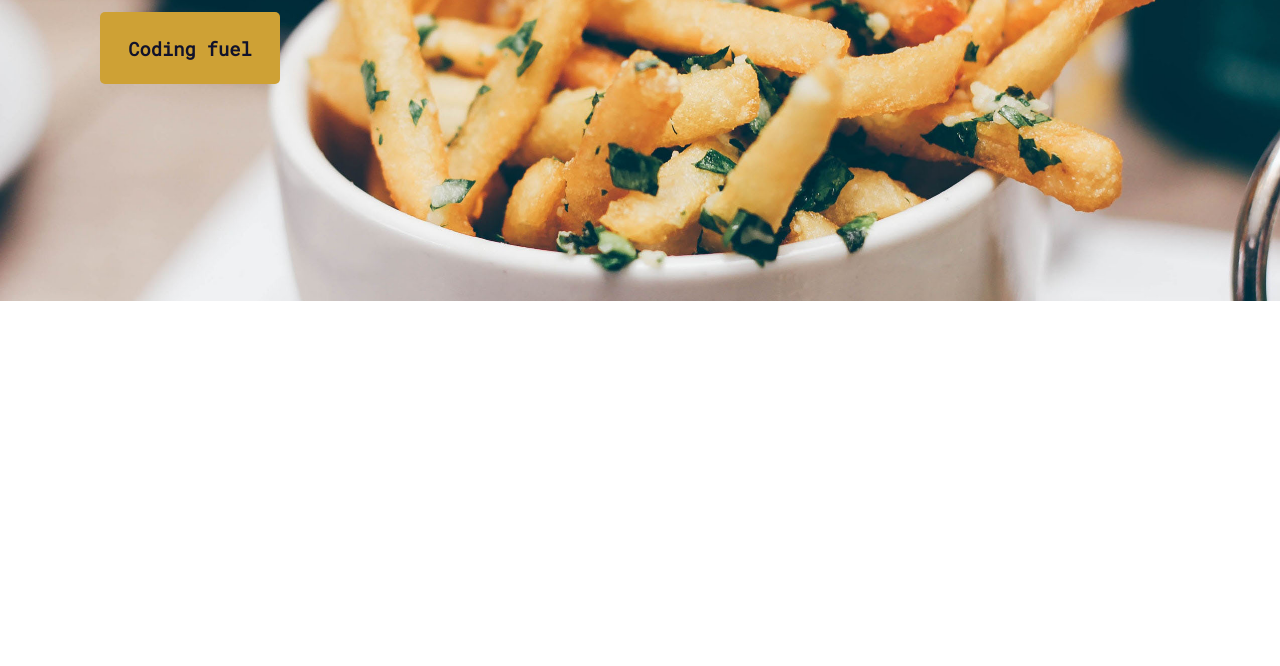
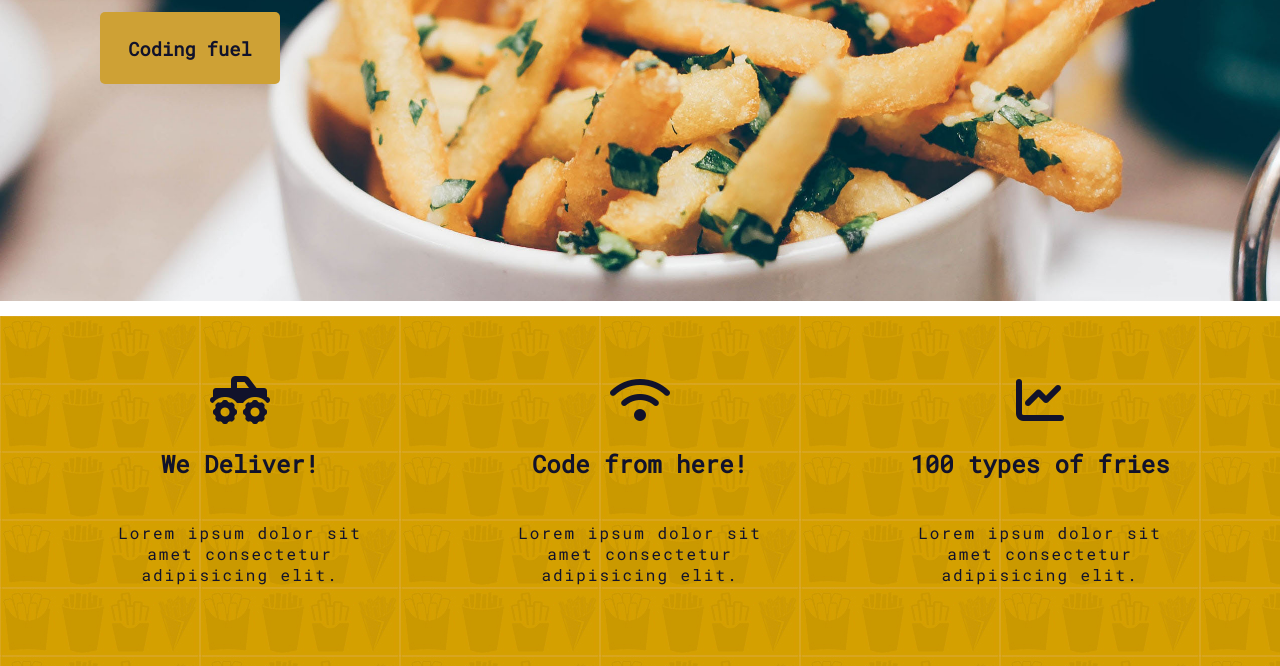
Before and after one commit to rpliszka1987/htmlPracticeSite, a plain HTML site: page index.html in a window 1280 px wide. Shown: the part 509-1175 px from the top of the page. Before the commit the page ends 810 px from the top, so only its background shows below. Drawn offline with Linux system fonts and the light colour scheme.

Commit message:
Added and finished the features area of home page

```diff
--- a/index.html
+++ b/index.html
@@ -94,5 +94,35 @@
         <h3>Coding fuel</h3>
       </div>
     </div>
+    <!-- End of Hero / Parallox Area -->
+
+    <!-- Features Area -->
+    <div class="features-area">
+      <div class="columns-area">
+        <div class="column">
+          <i class="fas fa-truck-monster"></i>
+
+          <p>We Deliver!</p>
+
+          <p>Lorem ipsum dolor sit amet consectetur adipisicing elit.</p>
+        </div>
+
+        <div class="column">
+          <i class="fas fa-wifi"></i>
+
+          <p>Code from here!</p>
+
+          <p>Lorem ipsum dolor sit amet consectetur adipisicing elit.</p>
+        </div>
+
+        <div class="column">
+          <i class="fas fa-chart-line"></i>
+
+          <p>100 types of fries</p>
+
+          <p>Lorem ipsum dolor sit amet consectetur adipisicing elit.</p>
+        </div>
+      </div>
+    </div>
   </body>
 </html>
--- a/styles/homepage.css
+++ b/styles/homepage.css
@@ -1,5 +1,6 @@
 /* Home Page Styles */
 
+/* Hero Wrapper Par */
 .hero-wrapper {
     height: 300px;
     background-image: url(../images/backgrounds/fries-hero-bg.jpg);
@@ -28,3 +29,54 @@
     border-radius: 5px;
     margin-top: 15px;
 }
+
+/* Features Area */
+
+.features-area {
+    height: 350px;
+    background-image: url(../images/backgrounds/fries-multiply-bg.jpg);
+    background-color: #cea135;
+    border-top: 15px solid #fff;
+    display: flex;
+    justify-content: center;
+    color: #11122b;
+}
+
+.features-area>.columns-area {
+    display: flex;
+    justify-content: space-between;
+    align-items: center;
+    width: 1200px;
+}
+
+.features-area>.columns-area>.column {
+    text-align: center;
+    margin: 40px;
+    padding: 20px;
+    transition: 1s;
+    border-bottom: 5px solid transparent;
+    border-radius: 10px;
+}
+
+.features-area>.columns-area>.column:hover {
+    border-bottom: 5px solid #11122b;
+}
+
+.features-area>.columns-area>.column :nth-child(1) {
+    font-size: 3em;
+}
+
+.features-area>.columns-area>.column :nth-child(2) {
+    font-size: 1.5em;
+    font-weight: 900;
+    height: 50px;
+    transition: 1s;
+}
+
+.features-area>.columns-area>.column :nth-child(2):hover {
+    letter-spacing: 1px;
+}
+
+.features-area>.columns-area>.column :nth-child(3) {
+    letter-spacing: 2px;
+}
```
